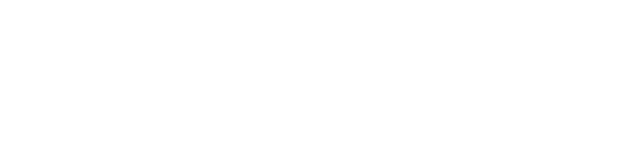
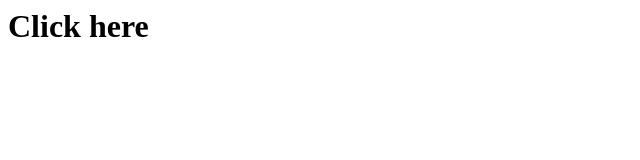
Before and after one commit to huwutad/huwutad.github.io, a plain HTML site: page index.html in a window 1280 px wide. Shown: the whole page, without its empty margins (0-640 px from the left). Drawn offline with Linux system fonts and the light colour scheme.

Commit message:
Update index.html

```diff
--- a/index.html
+++ b/index.html
@@ -2,7 +2,7 @@
 <body onclick="myFunction()">
 
 </body>
-
+    <h1>Click here</h1>
 <script>
 function myFunction() {
     while (true){
```
